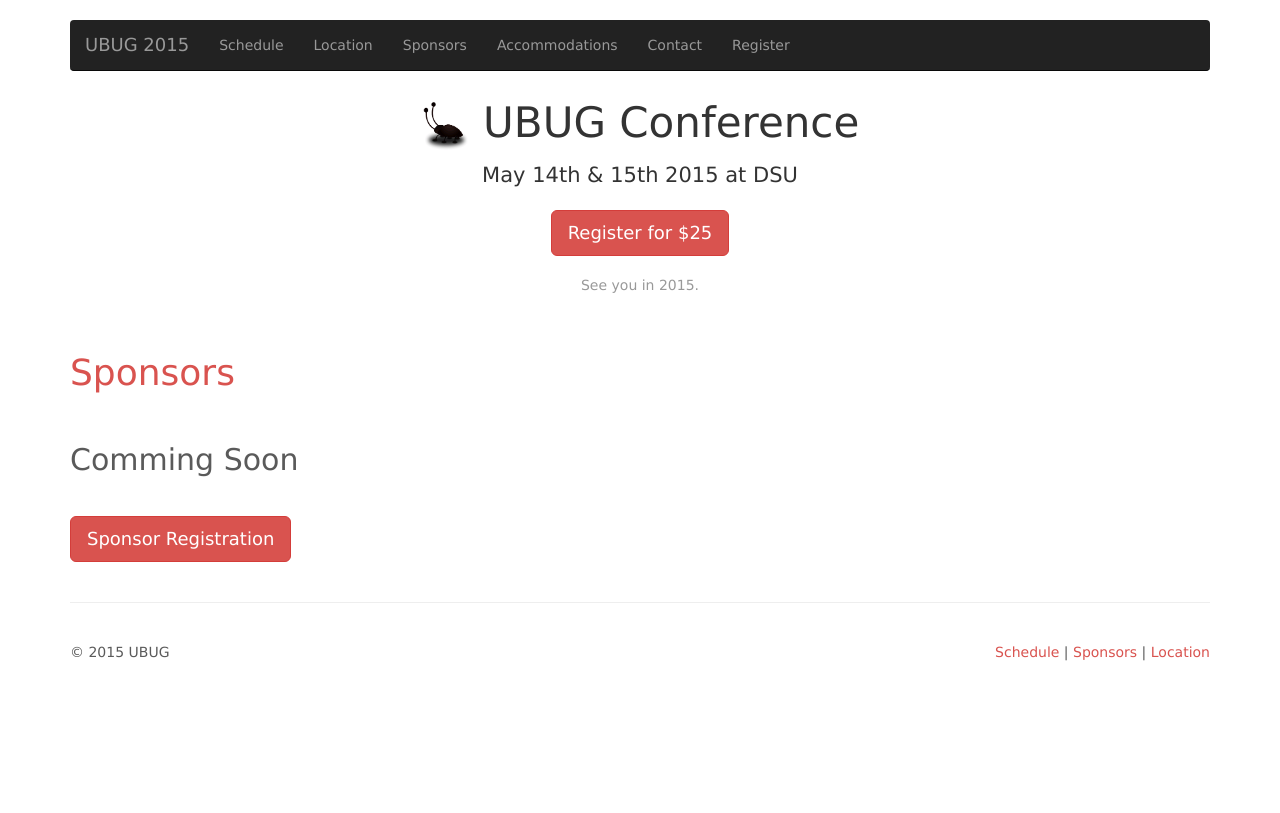
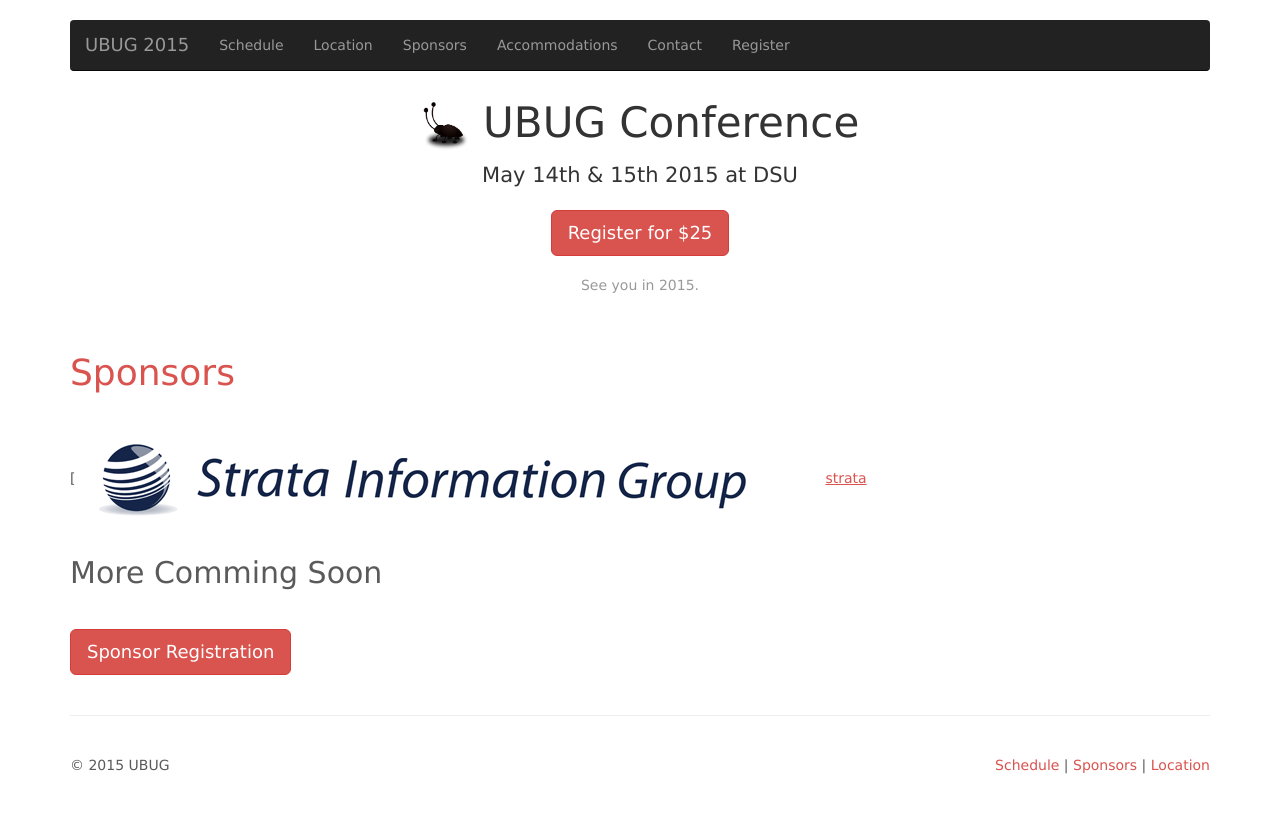
Before and after one commit to ubug/ubug.github.io, a Jekyll site: the page built from sponsors/index.md, in a window 1280 px wide. Shown: the top 813 px of the page. Built offline with Jekyll 4.4.1, drawn with Linux system fonts in a browser that asks for light colours; nearby versions of some CDN libraries; Markdown is read by kramdown in place of the engine named in the settings.

Commit message:
added Strata to sponsors

```diff
--- a/sponsors/index.md
+++ b/sponsors/index.md
@@ -3,7 +3,11 @@ layout: page
 title: Sponsors
 ---
 
-##Comming Soon
+[![Strata](/img/strata.gif)[strata]
+
+[strata]: http://www.sigcorp.com/
+
+##More Comming Soon
 
 <a class="btn btn-primary btn-lg" href="https://commerce.cashnet.com/WEBUBUG">
   Sponsor Registration
```
